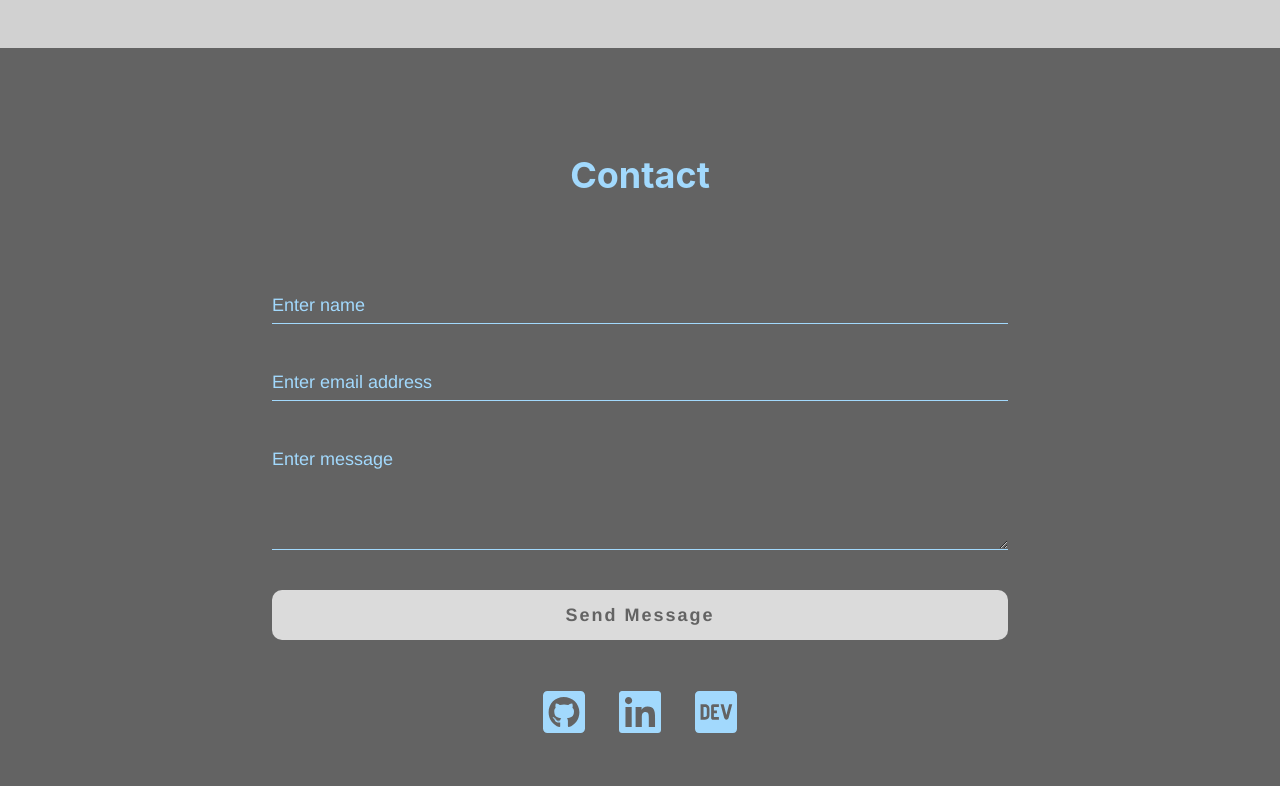
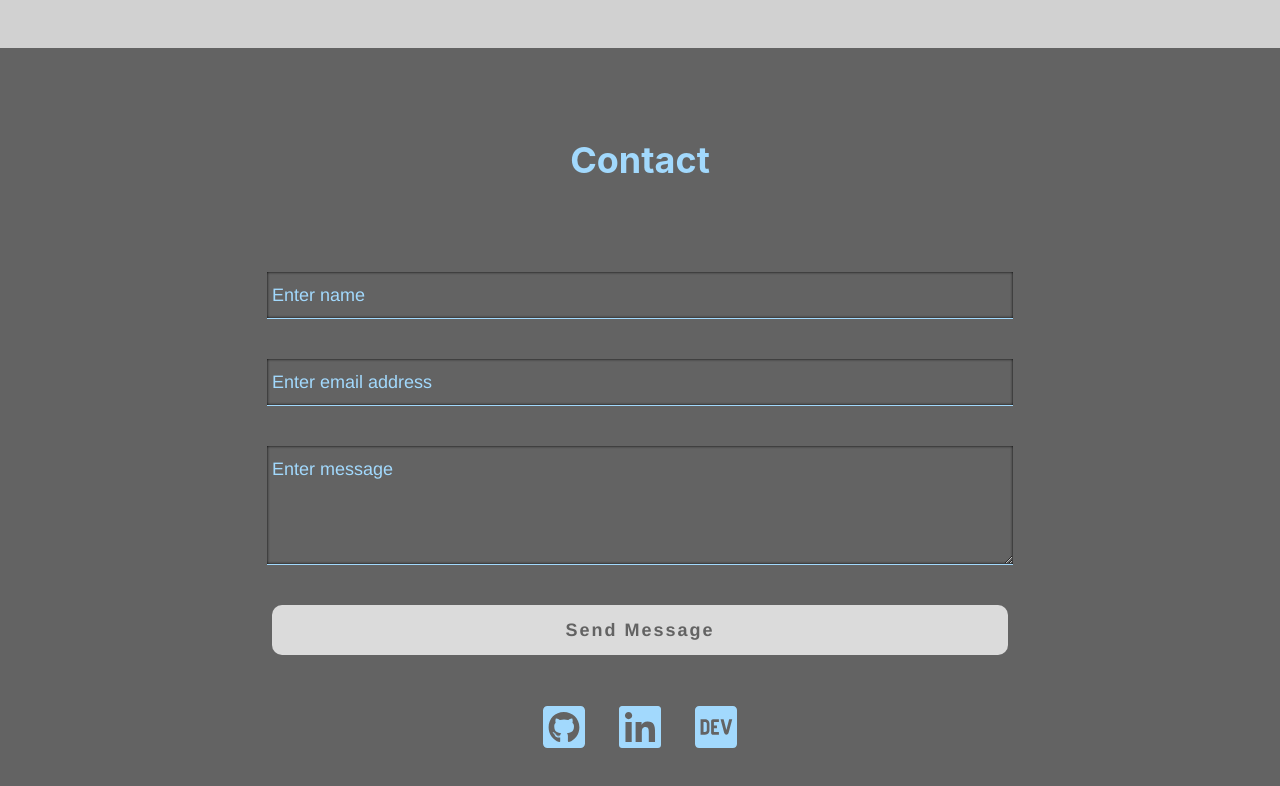
Before and after one commit to Swislok-Dev/portfolio, a React (Create React App) app: page / in a window 1280 px wide. Shown: the part 4169-4955 px from the top of the page. Built offline with nearby package versions, Linux system fonts and the light colour scheme.

Commit message:
fix: border-radius and inset

```diff
--- a/src/App.css
+++ b/src/App.css
@@ -366,6 +366,13 @@
   font-family: Helvetica, monospace;
 }
 
+.form-control:not(button) {
+  box-shadow: inset 0 0 3px black;
+  -webkit-box-shadow: inset 0 0 3px black;
+  border-radius: unset;
+  padding: 5px;
+}
+
 .form-control::placeholder,
 textarea.form-control::placeholder {
   color: var(--flavor-text);
```
